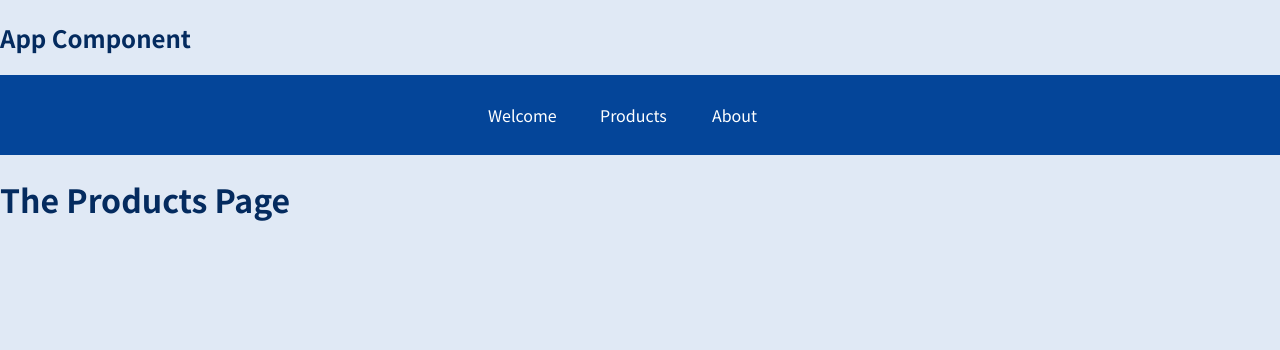
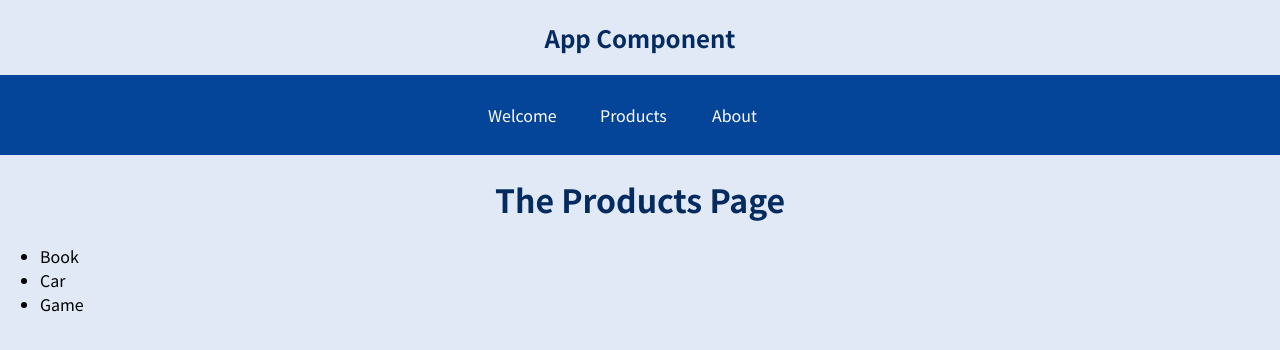
Before and after one commit to zdTang/20-Building-a-Multi-Page-SPA-with-React-Router, a React (Create React App) app in the folder starting-project/: page /products in a window 1280 px wide. Shown: the top 350 px of the page. Built offline with nearby package versions, Linux system fonts and the light colour scheme.

Commit message:
20-007 Adding Dynamic Routes with Params

```diff
--- a/starting-project/src/App.js
+++ b/starting-project/src/App.js
@@ -3,6 +3,7 @@ import Welcome from "./pages/Welcome";
 import Products from "./pages/Products";
 import About from "./pages/About";
 import MainHeader from "./components/MainHeader";
+import ProductDetail from "./pages/ProductDetail";
 function App() {
   return (
     <div>
@@ -12,6 +13,7 @@ function App() {
         <Route path="/welcome" element={<Welcome />} />
         <Route path="/products" element={<Products />} />
         <Route path="/about" element={<About />} />
+        <Route path="/product-detail/:productId" element={<ProductDetail />} />
       </Routes>
     </div>
   );
--- a/starting-project/src/components/MainHeader.js
+++ b/starting-project/src/components/MainHeader.js
@@ -8,12 +8,18 @@ const MainHeader = () => {
       <nav>
         <ul>
           <li>
-            <NavLink activeClassName={classes.active} to="/welcome">
+            <NavLink
+              className={({ isActive }) => (isActive ? "active" : "")}
+              to="/welcome"
+            >
               Welcome
             </NavLink>
           </li>
           <li>
-            <NavLink activeClassName={classes.active} to="/products">
+            <NavLink
+              to="/products"
+              className={({ isActive }) => (isActive ? "active" : "")}
+            >
               Products
             </NavLink>
           </li>
--- a/starting-project/src/index.css
+++ b/starting-project/src/index.css
@@ -23,4 +23,5 @@ h2,
 h3,
 p {
   color: #042b5f;
+  text-align: center;
 }
--- /dev/null
+++ b/starting-project/src/pages/ProductDetail.js
@@ -0,0 +1,11 @@
+import React from "react";
+
+const ProductDetail = () => {
+  return (
+    <div>
+      <h1>Product Detail</h1>
+    </div>
+  );
+};
+
+export default ProductDetail;
--- a/starting-project/src/pages/Products.js
+++ b/starting-project/src/pages/Products.js
@@ -1,5 +1,14 @@
 const Products = () => {
-  return <h1>The Products Page</h1>;
+  return (
+    <>
+      <h1>The Products Page</h1>
+      <ul>
+        <li>Book</li>
+        <li>Car</li>
+        <li>Game</li>
+      </ul>
+    </>
+  );
 };
 
 export default Products;
```
